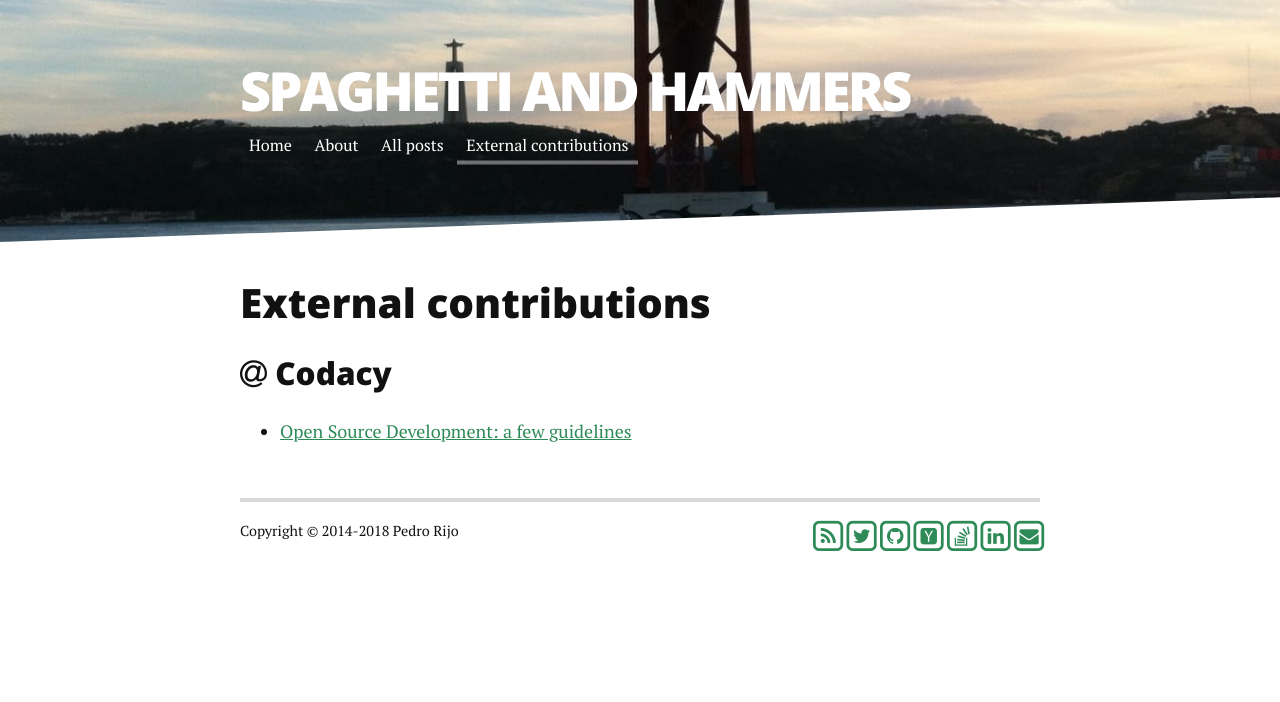
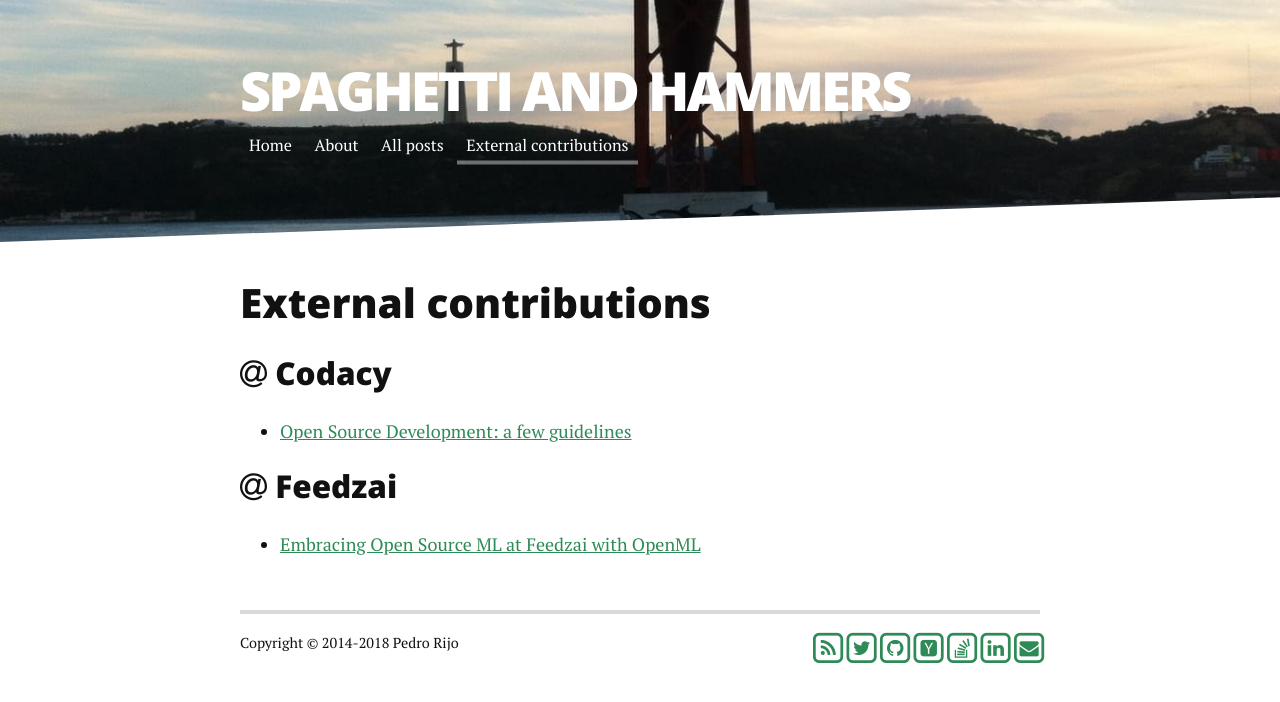
Before and after one commit to pedrorijo91/pedrorijo91.github.io, a Jekyll site: the page built from external.html, in a window 1280 px wide. Shown: the top 702 px of the page. Built offline with Jekyll 4.4.1, drawn with Linux system fonts in a browser that asks for light colours; comment, search, counter and statistics services are not loaded.

Commit message:
Add Feedzai openml intro blog post to external

```diff
--- a/external.html
+++ b/external.html
@@ -12,4 +12,10 @@ title: External contributions
     <li><a href="https://blog.codacy.com/open-source-development-a-few-guidelines-63e7a85fa7d5">Open Source Development: a few guidelines</a></li>
   </ul>
 
+  <h3><i class="fa fa-at" aria-hidden="true"></i> Feedzai</h3>
+
+  <ul>
+    <li><a href="https://medium.com/feedzaitech/embracing-open-source-ml-at-feedzai-with-openml-ede45d1806d0">Embracing Open Source ML at Feedzai with OpenML</a></li>
+  </ul>
+
 </div>
```
